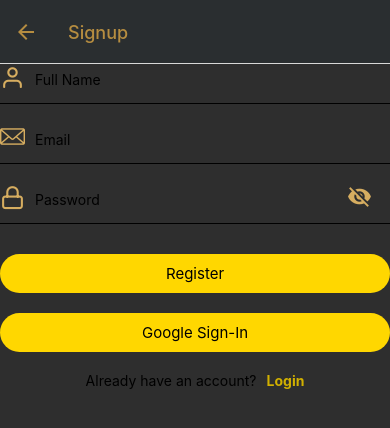
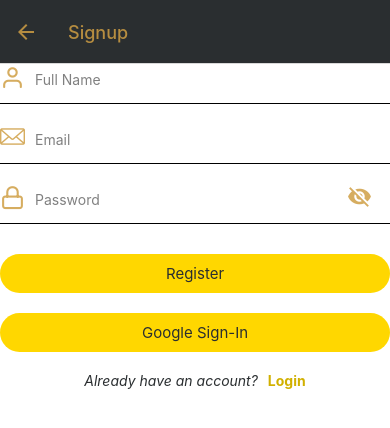
Before and after one commit to nveen9/afterLook, a React Native app: screen /Signup in a window 390 px wide. Shown: the top 428 px of the page. Built offline with nearby package versions, Linux system fonts and the light colour scheme; what @react-native-google-signin/google-signin, react-native-sensors would draw is missing.

Commit message:
user state

```diff
--- a/src/screens/Account.js
+++ b/src/screens/Account.js
@@ -2,27 +2,34 @@ import React, { useState, useEffect } from 'react';
 import { StyleSheet, SafeAreaView, Text, View, StatusBar } from "react-native";
 import { TouchableOpacity } from 'react-native-gesture-handler';
 import auth from '@react-native-firebase/auth';
+import firestore from '@react-native-firebase/firestore';
 import { GoogleSignin } from '@react-native-google-signin/google-signin';
-import { useIsFocused } from '@react-navigation/native';
 
-const Account = () => {
-    const [isSignedIn, setIsSignedIn] = useState(false);
-    const isFocused = useIsFocused();
+const Account = ({ navigation }) => {
+    const [user, setUser] = useState(null);
+    const [name, setName] = useState('');
 
     useEffect(() => {
-        if (!isSignedIn) {
-            auth().onAuthStateChanged(user => {
-                if (!user) {
-                    console.log('User not found!');
-                    setIsSignedIn(false);
-                } else {
-                    console.log('User found!');
-                    // navigation.navigate('Home');
-                    setIsSignedIn(true);
+        const subscribe = auth().onAuthStateChanged((user) => {
+            setUser(user);
+        });
+        return subscribe;
+    }, []);
+
+    useEffect(() => {
+        if (user) {
+            const getFromFirestore = async () => {
+                const snapshot = await firestore()
+                    .collection('Users')
+                    .doc(user.uid)
+                    .get();
+                    if(snapshot.exists){
+                        setName(snapshot.data().name);
                     }
-            })
             }
-    }, [isSignedIn]);
+            getFromFirestore();
+        }
+    }, [user]);
 
     const logout = async () => {
         const googleUser = await GoogleSignin.isSignedIn();
@@ -31,6 +38,11 @@ const Account = () => {
             try {
                 await GoogleSignin.revokeAccess();
                 await GoogleSignin.signOut();
+                auth().signOut().then(() => {
+                    console.log('Signout Success');
+                }).catch((error) => {
+                    console.log(error);
+                });
             } catch (err) {
                 console.log(err);
             }
@@ -46,13 +58,14 @@ const Account = () => {
     return (
         <SafeAreaView style={styles.container}>
             <StatusBar translucent backgroundColor="#2A2E30" />
-            <Text style={styles.signUpText}>Email {isSignedIn ? auth().currentUser.email : 'No User Signed In'}</Text>
+            <Text style={styles.wTxt}>Welcome</Text>
+            <Text style={styles.eTxt}>{user ? name : 'No User Signed In'}</Text>
             <View style={styles.devider}></View>
-            <TouchableOpacity title='Signup' onPress={() => navigation.navigate('Signup')}>
-                <Text style={styles.signUpText}>Signup</Text>
+            <TouchableOpacity style={styles.button} title='Signup' onPress={() => navigation.navigate('Login')}>
+                <Text style={styles.signUpText}>Login</Text>
             </TouchableOpacity>
             <View style={styles.devider}></View>
-            <TouchableOpacity title='Logout' onPress={logout}>
+            <TouchableOpacity style={styles.button} title='Logout' onPress={logout}>
                 <Text style={styles.signUpText}>Logout</Text>
             </TouchableOpacity>
         </SafeAreaView>
@@ -69,9 +82,26 @@ const styles = StyleSheet.create({
     devider: {
         margin: 10,
     },
+    wTxt: {
+        fontWeight: 'bold',
+        fontSize: 30,
+        color: '#B68D40',
+    },
+    eTxt: {
+        fontWeight: 'bold',
+        fontSize: 15,
+        color: '#B68D40',
+    },
+    button: {
+        width: 100,
+        alignItems: 'center',
+        backgroundColor: '#FFD700',
+        padding: 10,
+        borderRadius: 50,
+    },
     signUpText: {
         fontWeight: 'bold',
-      color: '#D1B000',
+        color: '#2A2E30',
     },
 });
 
--- a/src/screens/Home.js
+++ b/src/screens/Home.js
@@ -4,34 +4,17 @@ import Toast from 'react-native-simple-toast';
 import AsyncStorage from '@react-native-async-storage/async-storage';
 import { accelerometer, gyroscope, setUpdateIntervalForType, SensorTypes } from 'react-native-sensors';
 import BackgroundService from 'react-native-background-actions';
-import auth from '@react-native-firebase/auth';
 import RNExitApp from 'react-native-exit-app';
 
 setUpdateIntervalForType(SensorTypes.accelerometer, 1000);
 setUpdateIntervalForType(SensorTypes.gyroscope, 1000);
 
-const Home = ({ navigation }) => {
-  const [isSignedIn, setIsSignedIn] = useState(false);
+const Home = () => {
   const [isEnabled, setIsEnabled] = useState(false);
   const [subscriptionA, setSubscriptionA] = useState(null);
   const [subscriptionG, setSubscriptionG] = useState(null);
   const [accelerometerData, setAccelerometerData] = useState({ x: 0, y: 0, z: 0, timestamp: 0 });
   const [gyroscopeData, setGyroscopeData] = useState({ x: 0, y: 0, z: 0, timestamp: 0 });
-
-  useEffect(() => {
-    if (!isSignedIn) {
-      auth().onAuthStateChanged(user => {
-        if (!user) {
-          console.log('User not found!');
-          setIsSignedIn(false);
-        } else {
-          console.log('User found!');
-          // navigation.navigate('Home');
-          setIsSignedIn(true);
-        }
-      })
-    }
-  }, [isSignedIn]);
 
   useEffect(() => {
     if (!isEnabled) {
--- a/src/screens/Login.js
+++ b/src/screens/Login.js
@@ -9,7 +9,7 @@ import Feather from 'react-native-vector-icons/Feather';
 import MaterialIcons from 'react-native-vector-icons/MaterialIcons';
 
 GoogleSignin.configure({
-  webClientId: CLIENT_ID,
+  webClientId: `${CLIENT_ID}`,
 });
 
 const Login = ({ navigation }) => {
@@ -114,11 +114,11 @@ const Login = ({ navigation }) => {
             </View> */}
             <View style={styles.textInputContainer}>
               <Feather style={{ marginRight: 10 }} name='user' size={25} color='#D6AD60' />
-              <TextInput style={styles.textInput} placeholder='Email' value={email} onChangeText={text => setEmail(text)} />
+              <TextInput style={styles.textInput} placeholder='Email' value={email} onChangeText={text => setEmail(text)} placeholderTextColor='gray'/>
             </View>
             <View style={styles.textInputContainer}>
               <Feather style={{ marginRight: 10 }} name='lock' size={25} color='#D6AD60' />
-              <TextInput style={styles.textInput} placeholder='Password' value={password} secureTextEntry={secureTextEntry} onChangeText={text => setPassword(text)} />
+              <TextInput style={styles.textInput} placeholder='Password' value={password} secureTextEntry={secureTextEntry} onChangeText={text => setPassword(text)} placeholderTextColor='gray'/>
               <TouchableOpacity onPress={() => setSecureTextEntry(!secureTextEntry)}>
                 <MaterialIcons
                   name={
@@ -143,7 +143,7 @@ const Login = ({ navigation }) => {
             </View>
             <View style={styles.btnContainer}>
               <View style={styles.signUpContainer}>
-                <Text style={{ marginRight: 10 }}>
+                <Text style={styles.txt}>
                   Don't have an account?
                 </Text>
                 <TouchableOpacity title='Signup' onPress={() => navigation.navigate('Signup')}>
@@ -162,7 +162,7 @@ const Login = ({ navigation }) => {
 const styles = StyleSheet.create({
   container: {
     flex: 1,
-    backgroundColor: '#2E2E2E',
+    backgroundColor: '#fff',
   },
   inner: {
     padding: 20,
@@ -182,6 +182,7 @@ const styles = StyleSheet.create({
   },
   loginText: {
     fontSize: 15,
+    color: '#2A2E30',
   },
   textInputContainer: {
     flexDirection: 'row',
@@ -195,6 +196,7 @@ const styles = StyleSheet.create({
     height: 40,
     width: '80%',
     paddingBottom: 10,
+    color:'#565b64'
   },
   btnContainer: {
     marginTop: 10,
@@ -208,6 +210,11 @@ const styles = StyleSheet.create({
     fontWeight: 'bold',
     color: '#D1B000',
   },
+  txt: {
+    marginRight: 10,
+    fontStyle: 'italic',
+    color: '#2A2E30'
+  }
 });
 
 export default Login
--- a/src/screens/Signup.js
+++ b/src/screens/Signup.js
@@ -10,7 +10,7 @@ import Fontisto from 'react-native-vector-icons/Fontisto';
 import MaterialIcons from 'react-native-vector-icons/MaterialIcons';
 
 GoogleSignin.configure({
-  webClientId: CLIENT_ID,
+  webClientId: `${CLIENT_ID}`,
 });
 
 const Signup = ({ navigation }) => {
@@ -140,15 +140,15 @@ const Signup = ({ navigation }) => {
           <SafeAreaView style={styles.inner}>
             <View style={styles.textInputContainer}>
               <Feather style={{ marginRight: 10 }} name='user' size={25} color='#D6AD60' />
-              <TextInput style={styles.textInput} placeholder='Full Name' value={fname} onChangeText={text => setFname(text)} />
+              <TextInput style={styles.textInput} placeholder='Full Name' value={fname} onChangeText={text => setFname(text)}  placeholderTextColor='gray'/>
             </View>
             <View style={styles.textInputContainer}>
               <Fontisto style={{ marginRight: 10 }} name='email' size={25} color='#D6AD60' />
-              <TextInput style={styles.textInput} placeholder='Email' value={email} onChangeText={text => setEmail(text)} />
+              <TextInput style={styles.textInput} placeholder='Email' value={email} onChangeText={text => setEmail(text)} placeholderTextColor='gray'/>
             </View>
             <View style={styles.textInputContainer}>
               <Feather style={{ marginRight: 10 }} name='lock' size={25} color='#D6AD60' />
-              <TextInput style={styles.textInput} placeholder='Password' value={password} secureTextEntry={secureTextEntry} onChangeText={text => setPassword(text)} />
+              <TextInput style={styles.textInput} placeholder='Password' value={password} secureTextEntry={secureTextEntry} onChangeText={text => setPassword(text)} placeholderTextColor='gray'/>
               <TouchableOpacity onPress={() => setSecureTextEntry(!secureTextEntry)}>
                 <MaterialIcons
                   name={
@@ -173,7 +173,7 @@ const Signup = ({ navigation }) => {
             </View>
             <View style={styles.btnContainer}>
               <View style={styles.signUpContainer}>
-                <Text style={{ marginRight: 10 }}>
+                <Text style={styles.txt}>
                   Already have an account?
                 </Text>
                 <TouchableOpacity title='Login' onPress={() => navigation.navigate('Login')}>
@@ -191,7 +191,7 @@ const Signup = ({ navigation }) => {
 const styles = StyleSheet.create({
   container: {
     flex: 1,
-    backgroundColor: '#2E2E2E',
+    backgroundColor: '#fff',
   },
   inner: {
     padding: 20,
@@ -211,6 +211,7 @@ const styles = StyleSheet.create({
   },
   loginText: {
     fontSize: 15,
+    color: '#2A2E30',
   },
   textInputContainer: {
     flexDirection: 'row',
@@ -224,6 +225,7 @@ const styles = StyleSheet.create({
     height: 40,
     width: '80%',
     paddingBottom: 10,
+    color:'#565b64'
   },
   btnContainer: {
     marginTop: 10,
@@ -237,6 +239,11 @@ const styles = StyleSheet.create({
     fontWeight: 'bold',
     color: '#D1B000',
   },
+  txt: {
+    marginRight: 10,
+    fontStyle: 'italic',
+    color: '#2A2E30'
+  }
 });
 
 export default Signup
```
Lines whose indentation alone changed are shown as unchanged.
